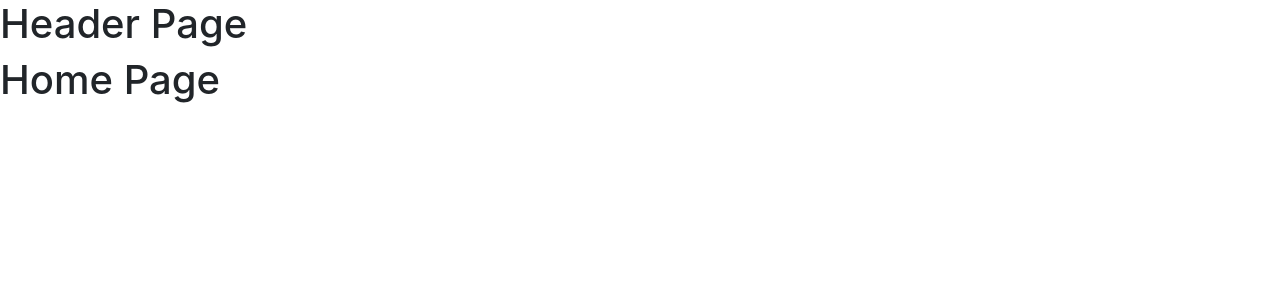
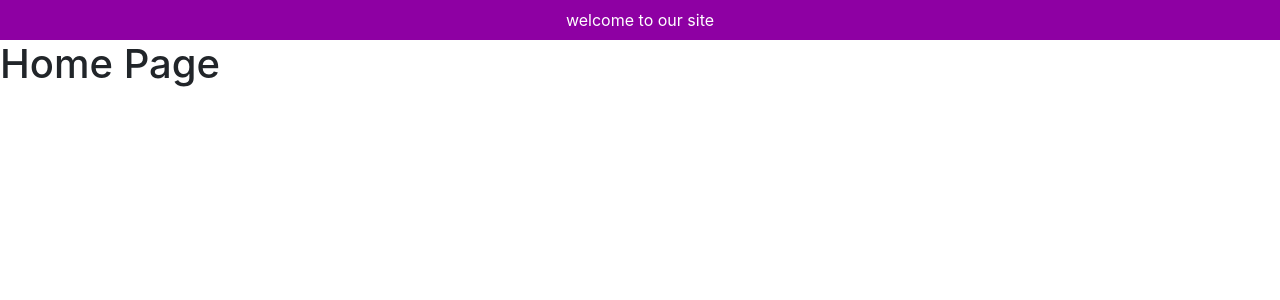
Before and after one commit to AshimaKamboj/E-commerce, a React (Create React App) app: page / in a window 1280 px wide. Shown: the top 300 px of the page. Built offline with nearby package versions, Linux system fonts and the light colour scheme.

Commit message:
cdd header page

```diff
--- a/src/App.css
+++ b/src/App.css
@@ -2,3 +2,6 @@
 @import url('https://fonts.googleapis.com/css2?family=Lato:ital,wght@0,100;0,300;0,400;0,700;0,900;1,100;1,300;1,400;1,700;1,900&display=swap');
 
 body{font-family: "Lato",sans-serif;}
+.bg-purple{background:#8e00a3;}
+.headerWrapper .top-strip{padding: 8px 0px;}
+.headerWrapper .top-strip p{color:#fff;}
--- a/src/Components/Header/index.js
+++ b/src/Components/Header/index.js
@@ -1,7 +1,13 @@
 const Header=()=>{
 return(
     <>
-     <h1>Header Page</h1>
+     <div className="headerWrapper">
+        <div className="top-strip bg-purple">
+            <div className="container">
+                <p className="mb-0 mt-0 text-center">welcome to our site</p>
+            </div>
+        </div>
+     </div>
     </>
 )
 }
```
